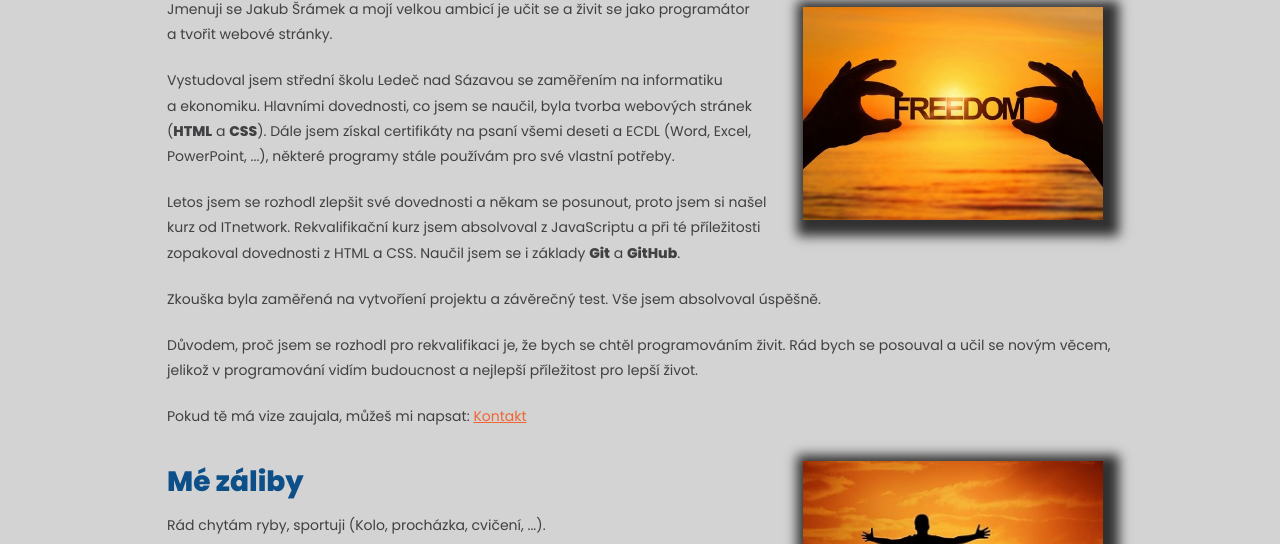
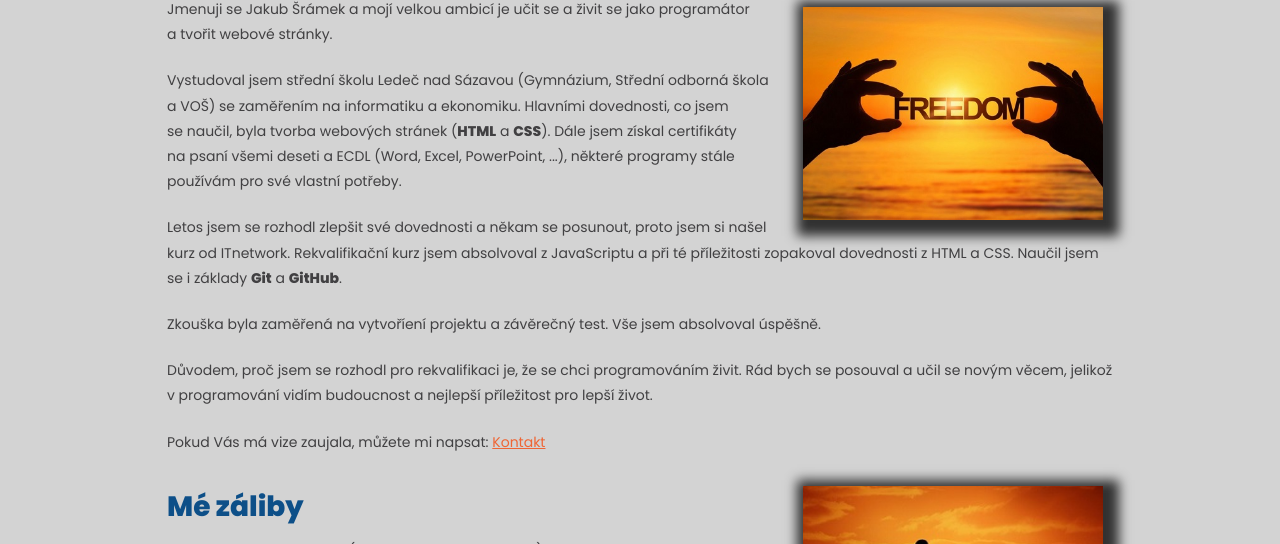
Before and after one commit to Nagynys/Moje-Prace, a plain HTML site: page omne.html in a window 1280 px wide. Shown: the part 213-757 px from the top of the page. Drawn offline with Linux system fonts and the light colour scheme.

Commit message:
úprava textu

```diff
--- a/omne.html
+++ b/omne.html
@@ -50,15 +50,15 @@
 
                 <p>Jmenuji se Jakub Šrámek a mojí velkou ambicí je učit se a živit se jako programátor <br>a tvořit webové stránky.</p>
 
-                <p>Vystudoval jsem střední školu Ledeč nad Sázavou se zaměřením na informatiku <br> a ekonomiku. Hlavními dovednosti, co jsem se naučil, byla tvorba webových stránek <br> (<strong>HTML</strong> a <strong>CSS</strong>). Dále jsem získal certifikáty na psaní všemi deseti a ECDL (Word, Excel, PowerPoint, ...), některé programy stále používám pro své vlastní potřeby.</p>
+                <p>Vystudoval jsem střední školu Ledeč nad Sázavou (Gymnázium, Střední odborná škola <br> a VOŠ) se zaměřením na informatiku a ekonomiku. Hlavními dovednosti, co jsem <br> se naučil, byla tvorba webových stránek (<strong>HTML</strong> a <strong>CSS</strong>). Dále jsem získal certifikáty <br>na psaní všemi deseti a ECDL (Word, Excel, PowerPoint, ...), některé programy stále používám pro své vlastní potřeby.</p>
 
                 <p>Letos jsem se rozhodl zlepšit své dovednosti a někam se posunout, proto jsem si našel kurz od ITnetwork. Rekvalifikační kurz jsem absolvoval z JavaScriptu a při té příležitosti zopakoval dovednosti z HTML a CSS. Naučil jsem se i základy <strong>Git</strong> a <strong>GitHub</strong>.</p>
 
                 <p>Zkouška byla zaměřená na vytvoříení projektu a závěrečný test. Vše jsem absolvoval úspěšně.</p>
 
-                <p>Důvodem, proč jsem se rozhodl pro rekvalifikaci je, že bych se chtěl programováním živit. Rád bych se posouval a učil se novým věcem, jelikož v programování vidím budoucnost a nejlepší příležitost pro lepší život.</p>
+                <p>Důvodem, proč jsem se rozhodl pro rekvalifikaci je, že se chci programováním živit. Rád bych se posouval a učil se novým věcem, jelikož v programování vidím budoucnost a nejlepší příležitost pro lepší život.</p>
 
-                <p>Pokud tě má vize zaujala, můžeš mi napsat: <a href="kontakt.html">Kontakt</a></p>
+                <p>Pokud Vás má vize zaujala, můžete mi napsat: <a href="kontakt.html">Kontakt</a></p>
 
                 <img src="./obrazky/avatar2.jpg" class="avatar" alt="Svoboda">
 
```
Also changed, not shown: projekty.html (+1 -1 lines).
